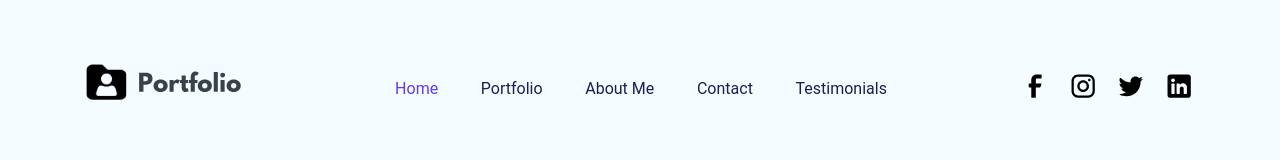
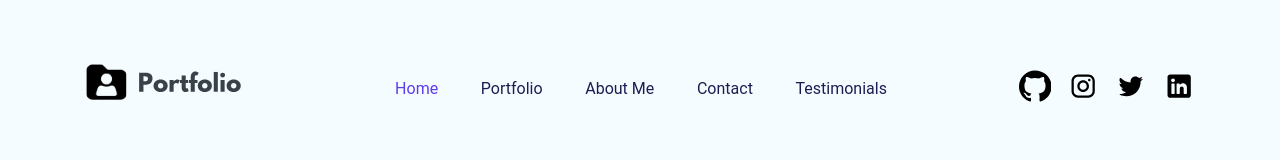
Before and after one commit to whynishant/nishantportfolio, a React (Create React App) app: page / in a window 1280 px wide. Shown: the part 5497-5657 px from the top of the page. Built offline with nearby package versions, Linux system fonts and the light colour scheme; the HTML template or start-up script is replaced by a standard one.

Commit message:
Update Footer.jsx
Replace fb icon to github icon

```diff
--- a/src/Pages/Home/Footer.jsx
+++ b/src/Pages/Home/Footer.jsx
@@ -81,7 +81,7 @@ function Footer() {
           <ul>
             <li>
               <a
-                href="https://www.facebook.com/"
+                href="https://github.com/whynishant"
                 className="navbar--content"
                 target="_blank"
                 rel="noreferrer"
@@ -94,7 +94,7 @@ function Footer() {
                   fill="none"
                 >
                   <path
-                    d="M22.6667 8.65479H18.6667C17.9303 8.65479 17.3333 9.25175 17.3333 9.98812V13.9881H22.6667C22.8183 13.9848 22.9621 14.0553 23.0523 14.1773C23.1424 14.2993 23.1677 14.4575 23.12 14.6015L22.1333 17.5348C22.0424 17.804 21.7908 17.986 21.5067 17.9881H17.3333V27.9881C17.3333 28.3563 17.0348 28.6548 16.6667 28.6548H13.3333C12.9651 28.6548 12.6667 28.3563 12.6667 27.9881V17.9881H10.6667C10.2985 17.9881 10 17.6896 10 17.3215V14.6548C10 14.2867 10.2985 13.9881 10.6667 13.9881H12.6667V9.98812C12.6667 7.0426 15.0545 4.65479 18 4.65479H22.6667C23.0348 4.65479 23.3333 4.95327 23.3333 5.32145V7.98812C23.3333 8.35631 23.0348 8.65479 22.6667 8.65479Z"
+                    d="M16.5 0.397C7.49 0.397 0 7.887 0 16.897C0 24.377 4.73 30.442 11.29 32.564C12.11 32.697 12.42 32.21 12.42 31.79C12.42 31.42 12.41 30.14 12.41 28.527C8.04 29.577 7.04 26.827 7.04 26.827C6.28 24.977 5.26 24.477 5.26 24.477C3.91 23.537 5.35 23.557 5.35 23.557C6.83 23.657 7.63 25.107 7.63 25.107C8.92 27.277 11.03 26.707 11.81 26.357C11.96 25.367 12.35 24.707 12.79 24.307C9.31 23.907 5.61 22.457 5.61 15.957C5.61 14.127 6.23 12.657 7.2 11.567C7.03 11.167 6.51 9.577 7.34 7.197C7.34 7.197 8.69 6.757 12.39 8.827C13.69 8.447 15.09 8.257 16.49 8.247C17.89 8.257 19.29 8.447 20.59 8.827C24.29 6.757 25.64 7.197 25.64 7.197C26.47 9.577 25.95 11.167 25.78 11.567C26.75 12.657 27.37 14.127 27.37 15.957C27.37 22.477 23.67 23.897 20.19 24.297C20.74 24.807 21.21 25.817 21.21 27.367C21.21 29.497 21.19 31.307 21.19 31.787C21.19 32.207 21.5 32.697 22.32 32.563C28.88 30.443 33.61 24.377 33.61 16.897C33.61 7.887 26.12 0.397 16.5 0.397Z"
                     fill="black"
                   />
                 </svg>
```
